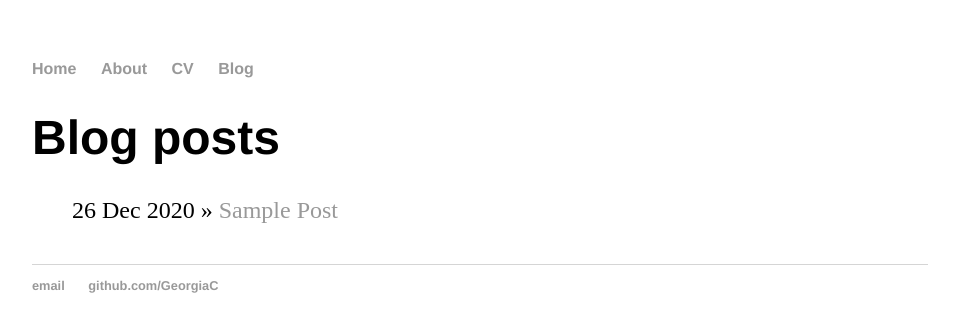
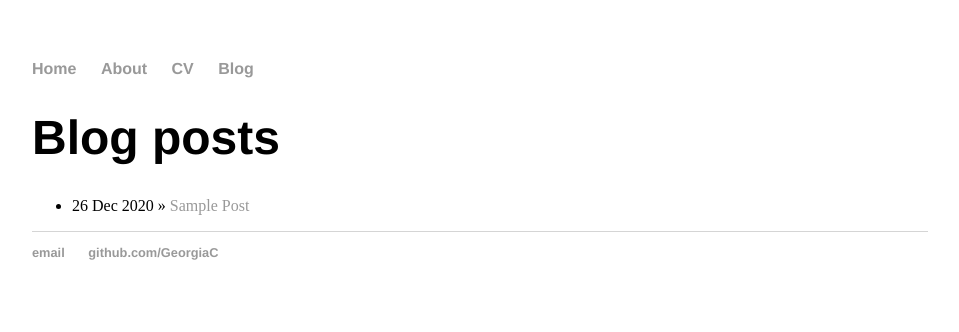
Before and after one commit to GeorgiaC/GeorgiaC.github.io, a Jekyll site: the page built from blog/index.html, in a window 1280 px wide. Shown: the top 332 px of the page, without its empty margins (160-1119 px from the left). Built offline with Jekyll 4.4.1, drawn with Linux system fonts in a browser that asks for light colours.

Commit message:
first Jekyll updates to site

```diff
--- /dev/null
+++ b/_includes/navigation.html
@@ -0,0 +1,9 @@
+<nav>
+  <ul>
+      {% for item in site.data.navigation %}
+      <li><a href="{{ item.link }}" {% if page.url == item.link %}style="color: red;"{% endif %}>
+        {{ item.name }}
+      </a></li>
+      {% endfor %}
+  </ul>
+</nav>
--- a/_layouts/default.html
+++ b/_layouts/default.html
@@ -6,14 +6,8 @@
 			<link rel="stylesheet" type="text/css" href="/css/main.css">
 		</head>
 		<body>
-			<nav>
-	    		<ul>
-	        		<li><a href="/">Home</a></li>
-		        	<li><a href="/about">About</a></li>
-	        		<li><a href="/cv">CV</a></li>
-	        		<li><a href="/blog">Blog</a></li>
-	    		</ul>
-			</nav>
+			{% include navigation.html %}
+
 			<div class="container">
 
 			{{ content }}
--- a/blog/index.html
+++ b/blog/index.html
@@ -3,7 +3,7 @@ layout: default
 title: Blog posts
 ---
 	<h1>{{ page.title }}</h1>
-	<ul class="posts">
+	<ul class="post">
 
 	  {% for post in site.posts %}
 	    <li><span>{{ post.date | date_to_string }}</span> » <a href="{{ post.url }}" title="{{ post.title }}">{{ post.title }}</a></li>
```
Also changed, not shown: _data/navigation.yml (added, +8 -0 lines), _layouts/post.html (renamed from _layouts/posts.html).
